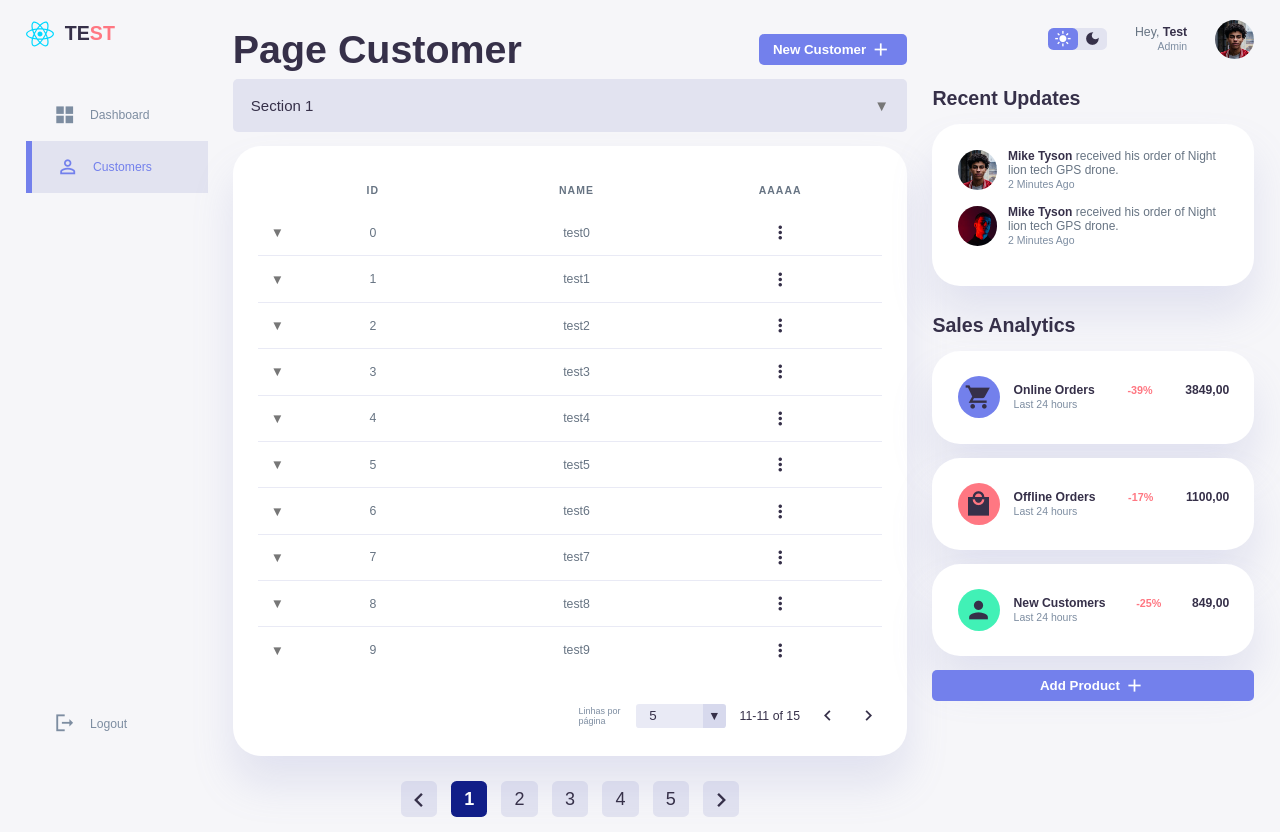
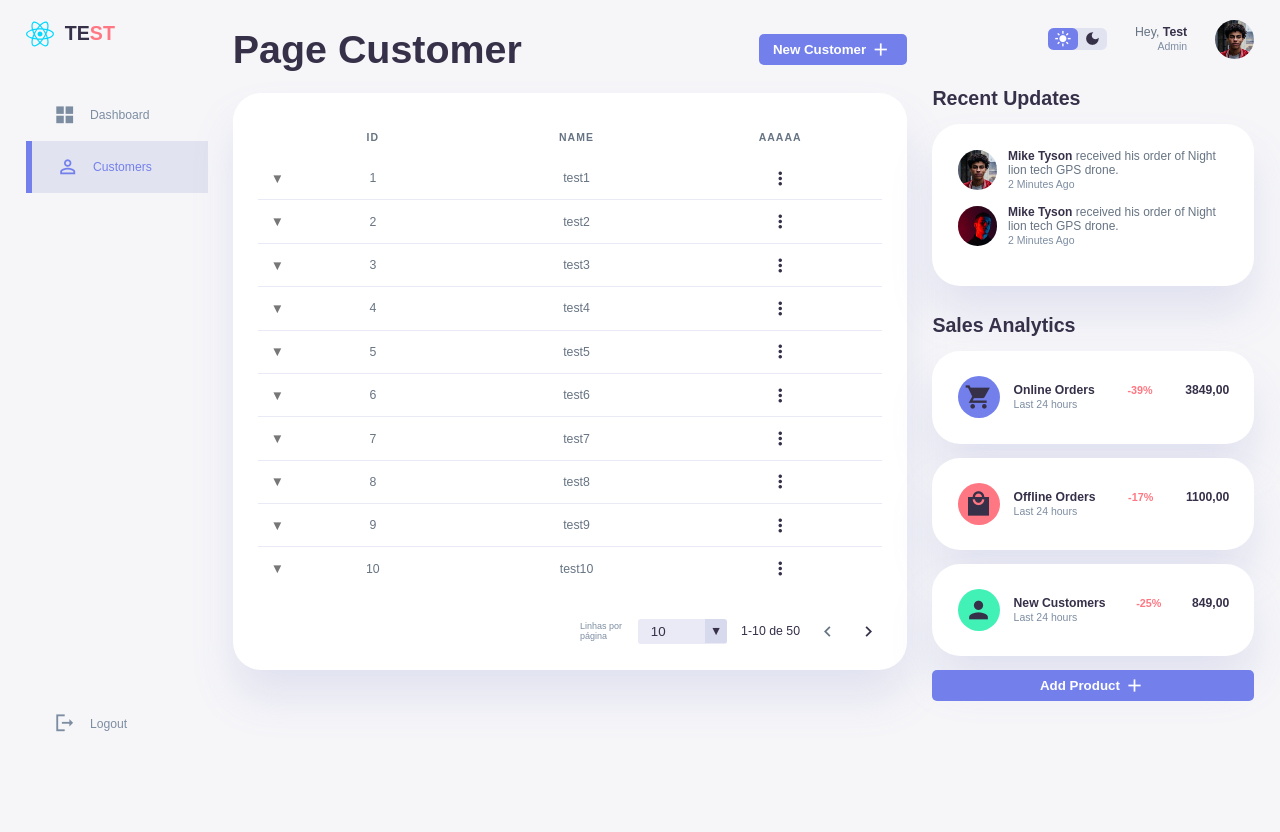
Before and after one commit to dxdns/react-components, a React (Vite) app: page /customer in a window 1280 px wide. After the commit the page ends 800 px from the top, so only its background shows below. Built offline with nearby package versions, Linux system fonts and the light colour scheme.

Commit message:
table pagination: style | handlers

```diff
--- a/src/components/button/index.tsx
+++ b/src/components/button/index.tsx
@@ -19,7 +19,7 @@ export default React.forwardRef<HTMLButtonElement, Props>((props, ref) => {
             ref={ref}
             {...rest}
             className={`button ${variant} ${hasChild} ${rest.className}`}
-            disabled={isLoading}
+            disabled={isLoading || rest.disabled}
         >
             {left}
             {isLoading ? <Spinner /> : children}
--- a/src/components/icon-button/style.css
+++ b/src/components/icon-button/style.css
@@ -1,22 +1,23 @@
 .icon-button {
     background: none;
     color: var(--color-dark);
-    padding: 2px;
-    margin: 0;
-    height: 30px;
     display: flex;
     align-items: center;
-    /* border-radius: 50%; */
+    border-radius: 50%;
+
+    &:disabled {
+        color: var(--color-dark-variant);
+
+        &:hover {
+            color: var(--color-dark-variant) !important;
+        }
+    }
+
+    &:hover {
+        color: var(--color-primary) !important;
+    }
 
     .icon {
         padding: 3px;
     }
-
-    /* #icon:hover {
-            color: var(--color-primary);
-        } */
-
-    /* &:hover {
-            background: none !important;
-        } */
 }
--- a/src/components/table-pagination/index.tsx
+++ b/src/components/table-pagination/index.tsx
@@ -4,14 +4,36 @@ import "./style.css"
 
 type Props = {
     rowsPerPageOptions: (number | { label: string, value: number })[]
+    count: number
+    page: number
+    rowsPerPage: number
+    onPageChange: (page: number) => void
+    onRowsPerPageChange: (value: string) => void
 }
 
-export default function TablePagination({ rowsPerPageOptions }: Props) {
+export default function TablePagination(props: Props) {
+    const { rowsPerPageOptions, count, page, rowsPerPage, onPageChange, onRowsPerPageChange } = props
+    const nPage = Math.ceil(count / rowsPerPage)
+    const start = (page - 1) * rowsPerPage + 1
+    const end = Math.min(start + rowsPerPage - 1, count)
+
+    function prePage() {
+        if (page > 1) {
+            onPageChange(page - 1)
+        }
+    }
+
+    function nextPage() {
+        if (page < nPage) {
+            onPageChange(page + 1)
+        }
+    }
+
     return (
         <div className="table-pagination">
             <div>
                 <span className="options-text">Linhas por página</span>
-                <Select onChange={(e) => console.log(e.target.value)}>
+                <Select onChange={(e) => onRowsPerPageChange(e.target.value)} defaultValue={rowsPerPage}>
                     {rowsPerPageOptions.map((item) => {
                         const value = typeof (item) == "number" ? item : item.label
 
@@ -26,10 +48,18 @@ export default function TablePagination({ rowsPerPageOptions }: Props) {
                     })}
                 </Select>
             </div>
-            <span>11-11 of 15</span>
+            <span>{start}-{end} de {count}</span>
             <div>
-                <IconButton name="chevron_left" />
-                <IconButton name="chevron_right" />
+                <IconButton
+                    disabled={start === 1}
+                    name="chevron_left"
+                    onClick={prePage}
+                />
+                <IconButton
+                    disabled={end === count}
+                    name="chevron_right"
+                    onClick={nextPage}
+                />
             </div>
         </div>
     )
--- a/src/pages/customer/index.tsx
+++ b/src/pages/customer/index.tsx
@@ -1,19 +1,16 @@
 import React from "react"
-import Pagination from "../../components/pagination"
 import TablePagination from "../../components/table-pagination"
 import DataTable from "../../components/data-table"
 import Card from "../../components/card"
 import Button from "../../components/button"
 import Icon from "../../components/icon"
 import { columns } from "./data"
-import Accordion from "../../components/accordion"
 
 export default function Customer() {
     const [currentPage, setCurrentPage] = React.useState(1)
+    const [rowsPerPage, setRowsPerPage] = React.useState(10)
 
-    const data = Array.from({ length: 50 }, (_, i) => ({ id: i, name: `test${i}` }))
-
-    const rowsPerPage = 10
+    const data = Array.from({ length: 50 }, (_, i) => ({ id: i + 1, name: `test${i + 1}` }))
     const lastIndex = currentPage * rowsPerPage
     const firstIndex = lastIndex - rowsPerPage
     const result = data.slice(firstIndex, lastIndex)
@@ -28,12 +25,6 @@ export default function Customer() {
                     New Customer
                 </Button>
             </div>
-            <Accordion>
-                <p>Lorem ipsum dolor sit amet, consectetur adipisicing elit, sed do
-                    eiusmod tempor incididunt ut labore et dolore magna aliqua.
-                    Ut enim ad minim veniam, quis nostrud exercitation
-                    ullamco laboris nisi ut aliquip ex ea commodo consequat.</p>
-            </Accordion>
             <Card>
                 <DataTable
                     data={result}
@@ -45,14 +36,15 @@ export default function Customer() {
                         </div>
                     )}
                 />
-                <TablePagination rowsPerPageOptions={[5, 10, 25, { label: "All", value: -1 }]} />
+                <TablePagination
+                    rowsPerPageOptions={[5, 10, 25, { label: "All", value: -1 }]}
+                    count={data.length}
+                    page={currentPage}
+                    rowsPerPage={rowsPerPage}
+                    onPageChange={(page) => setCurrentPage(page)}
+                    onRowsPerPageChange={(value) => setRowsPerPage(value === "All" ? data.length : +value)}
+                />
             </Card>
-            <Pagination
-                count={data.length}
-                rowsPerPage={rowsPerPage}
-                currentPage={currentPage}
-                onPageChange={(newPage) => setCurrentPage(newPage)}
-            />
         </>
     )
 }
```
